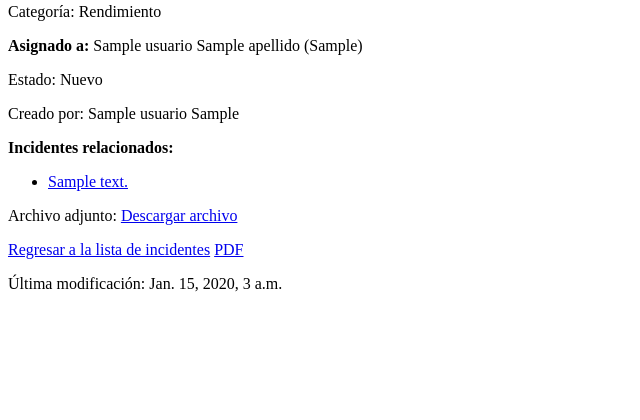
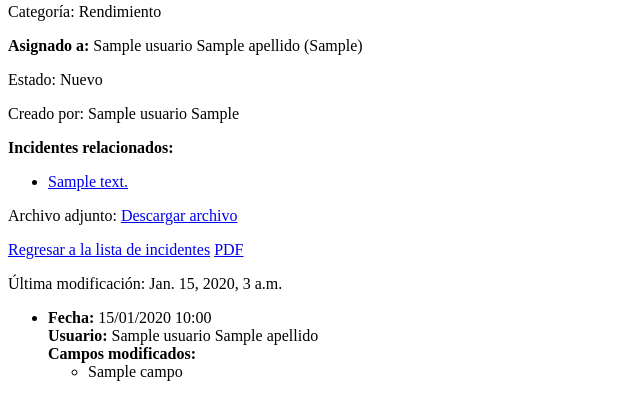
Before and after one commit to amadorssa/incidentia, a Django app: template incidents/templates/detail.html in a window 1280 px wide. Shown: the part 247-667 px from the top of the page, without its empty margins (0-640 px from the left). Run offline with Django 4.2, Linux system fonts and the light colour scheme; tables that the repository leaves empty hold one stand-in row (values such as "Sample post"); the template is opened without the code that fills it: values that come from a table or form of the project are taken from there, most other values are stand-ins (such as "Sample title", 1, 10 or a date in 2020).

Commit message:
historial para ticket implementado

```diff
--- a/incidents/models.py
+++ b/incidents/models.py
@@ -3,6 +3,8 @@ from django.utils import timezone
 from django.conf import settings
 from django.core.exceptions import ValidationError
 from organizaciones.models import MiembroOrganizacion, Organizacion
+from cuentas.models import Usuario
+
 
 class Incident(models.Model):
     PRIORIDAD_CHOICES = [
@@ -44,6 +46,8 @@ class Incident(models.Model):
     last_modified = models.DateTimeField('Última modificación', auto_now=True)
     related_incidents = models.ManyToManyField('self', blank=True, symmetrical=False, related_name='related_to')
     estado = models.CharField(max_length=20, choices=ESTADO_CHOICES, default='nuevo')
+    usuario_modificador = models.ForeignKey(
+        settings.AUTH_USER_MODEL, on_delete=models.SET_NULL, null=True, blank=True, related_name='modified_incidents')
 
 
     def clean(self):
@@ -53,5 +57,40 @@ class Incident(models.Model):
         if self.assigned_to and self.organizacion and self.assigned_to.organizacion != self.organizacion:
             raise ValidationError("El usuario asignado debe pertenecer a la organización del incidente.")
 
+
+    def save(self, *args, **kwargs):
+        if self.pk:  # Solo registra cambios si el objeto ya existe
+            incidente_anterior = Incident.objects.get(pk=self.pk)
+            cambios = []
+
+            for campo in self._meta.fields:
+                campo_nombre = campo.name
+                valor_nuevo = getattr(self, campo_nombre)
+                valor_anterior = getattr(incidente_anterior, campo_nombre)
+
+                if valor_nuevo != valor_anterior:
+                    cambios.append(campo_nombre)
+
+            if cambios:
+                HistorialIncidente.objects.create(
+                    incidente=self,
+                    usuario=self.usuario_modificador,
+                    campos_modificados=cambios,
+                )
+
+        super().save(*args, **kwargs)
+
+
     def __str__(self):
         return f"{self.incident_text or 'Sin título'} (by {self.user_creator} on {self.pub_date.strftime('%Y-%m-%d')})"
+
+class HistorialIncidente(models.Model):
+    incidente = models.ForeignKey(
+        Incident, on_delete=models.CASCADE, related_name='historial')
+    usuario = models.ForeignKey(
+        settings.AUTH_USER_MODEL, on_delete=models.SET_NULL, null=True)
+    fecha = models.DateTimeField(auto_now_add=True)
+    campos_modificados = models.JSONField()  # Guarda los nombres de los campos modificados en formato JSON.
+
+    def __str__(self):
+        return f"Historial para incidente {self.incidente.id} por {self.usuario.nombre} {self.usuario.apellido if self.usuario else 'Desconocido'}"
--- a/incidents/templates/detail.html
+++ b/incidents/templates/detail.html
@@ -44,6 +44,7 @@
     <p>Archivo adjunto: <a href="{{ incident.attachment.url }}" download>Descargar archivo</a></p>
 {% endif %}
 
+
 <!-- Solo Admin y Creador de incidente pueden ver boton para editar -->
 <!-- Enlace para editar el incidente -->
 {% if is_admin or user == incident.user_creator %}
@@ -58,3 +59,28 @@
 
 <!-- Ver ultima fecha de modificación -->
 <p>Última modificación: {{ incident.last_modified }}</p>
+
+<!-- Historial de cambios -->
+{% if historial %}
+    <ul>
+        {% for cambio in historial %}
+            <li>
+                <strong>Fecha:</strong> {{ cambio.fecha|date:"d/m/Y H:i" }}<br>
+                <strong>Usuario:</strong>
+                {% if cambio.usuario %}
+                    {{ cambio.usuario.nombre }} {{ cambio.usuario.apellido }}
+                {% else %}
+                    Usuario desconocido
+                {% endif %}<br>
+                <strong>Campos modificados:</strong>
+                <ul>
+                    {% for campo in cambio.campos_modificados %}
+                        <li>{{ campo }}</li>
+                    {% endfor %}
+                </ul>
+            </li>
+        {% endfor %}
+    </ul>
+{% else %}
+    <p>No hay historial de cambios para este incidente.</p>
+{% endif %}
--- a/incidents/views.py
+++ b/incidents/views.py
@@ -97,6 +97,8 @@ class DetailView(LoginRequiredMixin, generic.DetailView):
     def get_context_data(self, **kwargs):
         context = super().get_context_data(**kwargs)
         incident = context['incident']
+        # Agregar historial al contexto
+        context['historial'] = incident.historial.all().order_by('-fecha')  # Ordenar por fecha descendente
         description = context['incident'].description or ''
         context['incident'].description = mark_safe(markdown.markdown(description))
         context['slug'] = context['incident'].organizacion.slug
@@ -137,6 +139,10 @@ class EditIncidentView(LoginRequiredMixin, generic.UpdateView):
 
     def form_valid(self, form):
         response = super().form_valid(form)
+        incident = form.save(commit=False)
+         # Asigna el usuario actual al campo `usuario_modificador`
+        incident.usuario_modificador = self.request.user
+        incident.save()
 
         # Procesar incidentes relacionados
         related_incident_ids = [id for id in self.request.POST.get('related_incidents', '').split(',') if id]
```
Also changed, not shown: incidents/migrations/0002_incident_usuario_modificador_historialincidente.py (added).
